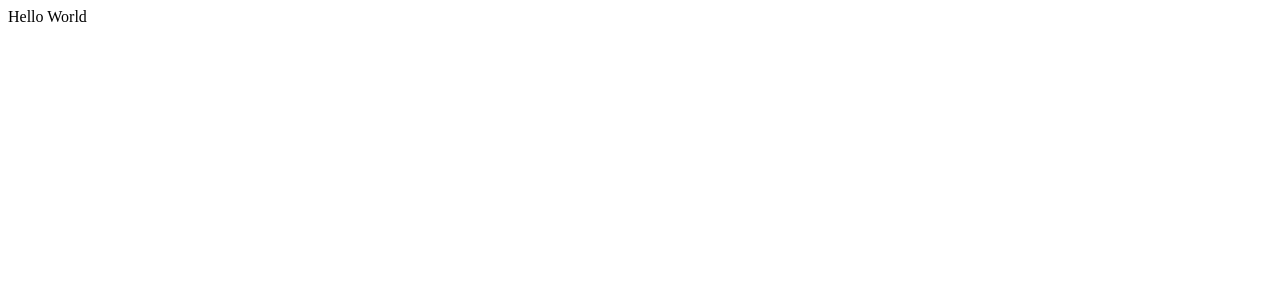
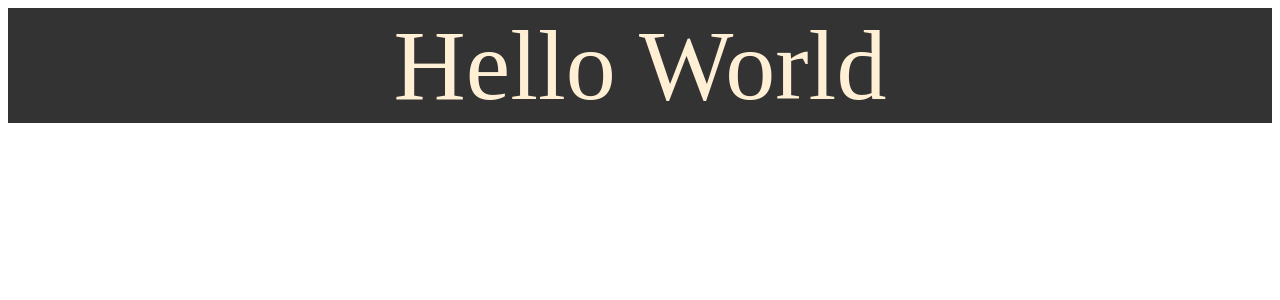
Before and after one commit to dneale/frontend-bootstrap, a React app: page / in a window 1280 px wide. Shown: the top 300 px of the page. Built offline with nearby package versions, Linux system fonts and the light colour scheme; the HTML template or start-up script is replaced by a standard one.

Commit message:
Added styled-components

```diff
--- a/package.json
+++ b/package.json
@@ -10,6 +10,7 @@
     "babel-core": "^6.24.1",
     "babel-jest": "^21.0.2",
     "babel-loader": "^7.0.0",
+    "babel-plugin-styled-components": "^1.2.0",
     "babel-preset-airbnb": "^2.4.0",
     "babel-preset-es2015": "^6.24.1",
     "babel-preset-es2016": "^6.24.1",
@@ -31,7 +32,9 @@
     "webpack-dev-server": "^2.7.1"
   },
   "dependencies": {
+    "prop-types": "^15.5.10",
     "react": "^15.6.1",
-    "react-dom": "^15.6.1"
+    "react-dom": "^15.6.1",
+    "styled-components": "^2.1.2"
   }
 }
--- a/src/components/HelloWorld/HelloWorld.jsx
+++ b/src/components/HelloWorld/HelloWorld.jsx
@@ -1,7 +1,18 @@
 import React from 'react';
+import styled from 'styled-components';
+import PropTypes from 'prop-types';
 
-const HelloWorld = () => (
-  <div>Hello World</div>
+const HelloWorld = ({ className }) => (
+  <div className={className}>Hello World</div>
 );
 
-export default HelloWorld;
+HelloWorld.propTypes = {
+  className: PropTypes.string.isRequired,
+};
+
+export default styled(HelloWorld)`
+  text-align:center;
+  font-size:100px;
+  background-color: #333;
+  color: papayawhip;
+`;
--- a/webpack.config.js
+++ b/webpack.config.js
@@ -17,10 +17,7 @@ module.exports = {
       {
         test: /\.(js|jsx)$/,
         exclude: /node_modules/,
-        loader: "babel-loader",
-        query: {
-          presets: ['es2015', 'stage-0', 'react']
-        }
+        loader: "babel-loader"
       }
     ]
   }, resolve: {
```
Also changed, not shown: .babelrc.
